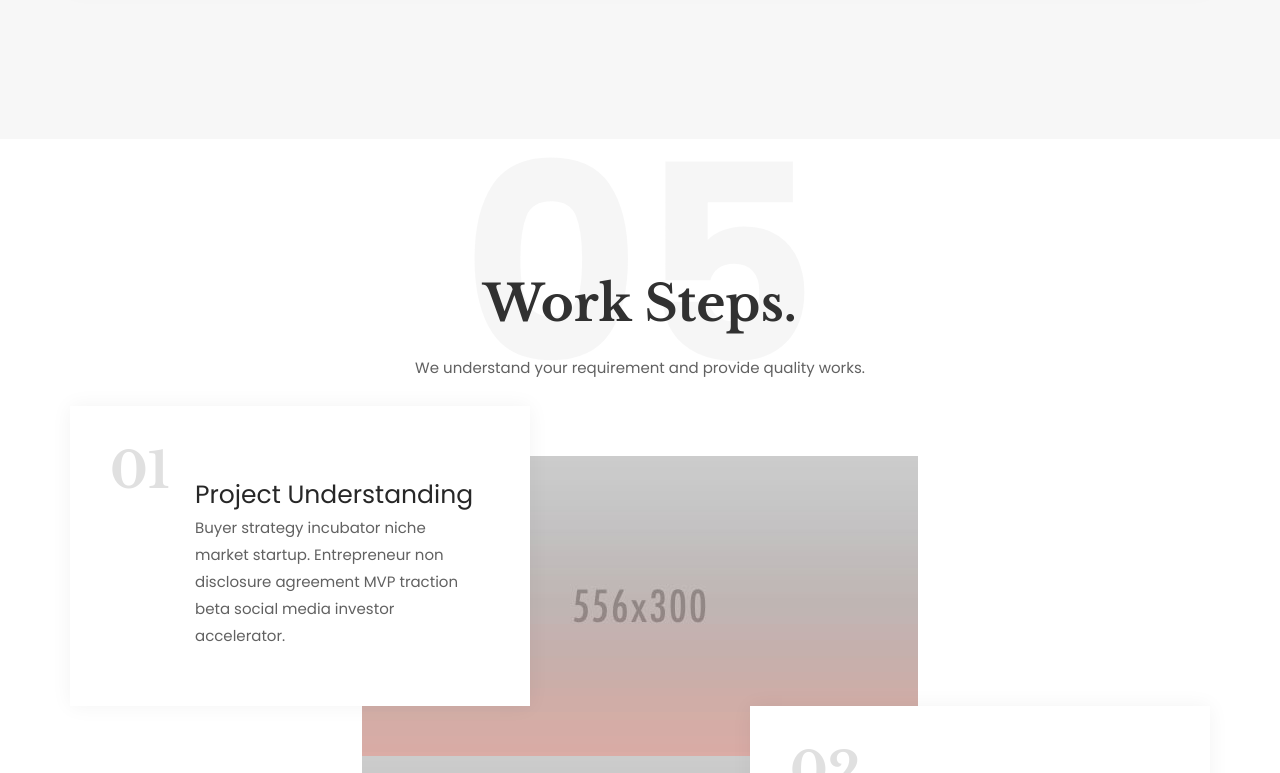
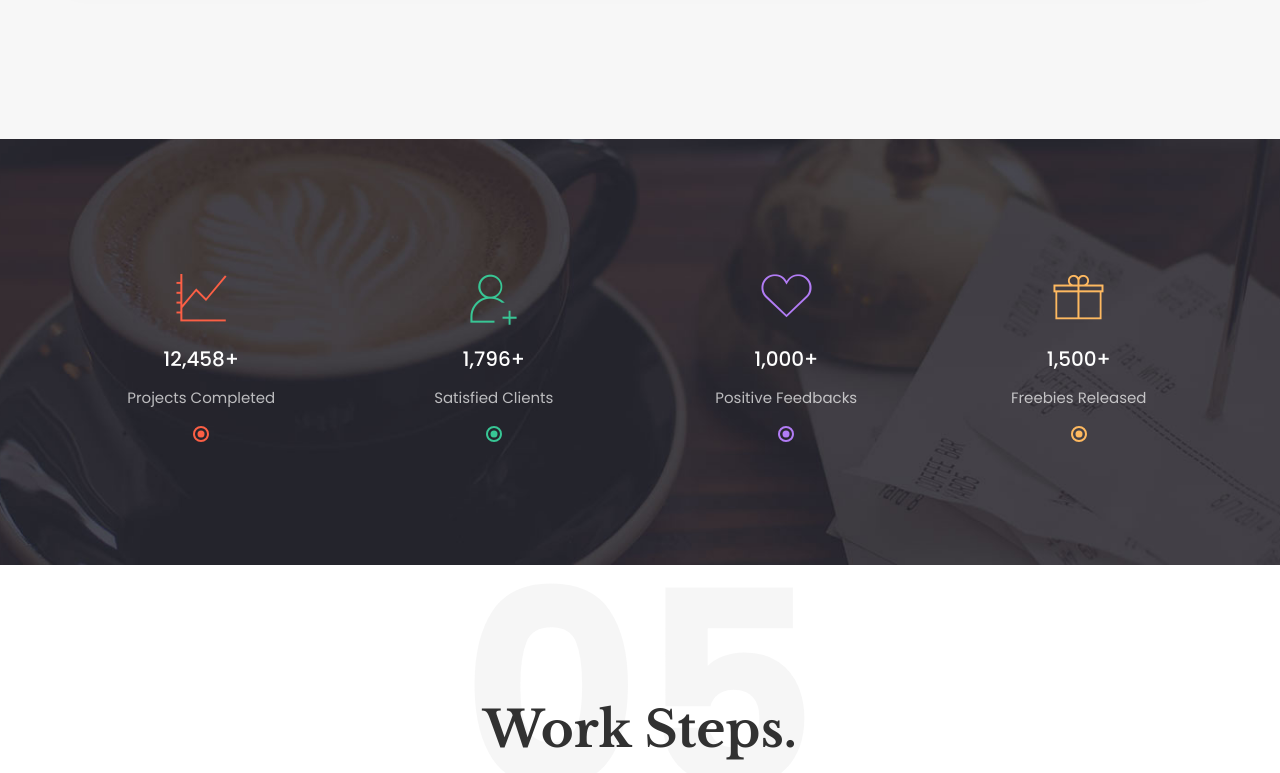
Before and after one commit to front87/practice, a plain HTML site: page brainPractice/index.html.html in a window 1280 px wide. Shown: the part 5660-6433 px from the top of the page. Drawn offline with nearby package versions, Linux system fonts and the light colour scheme.

Commit message:
evening program completed

```diff
--- a/brainPractice/css/styles.css
+++ b/brainPractice/css/styles.css
@@ -356,6 +356,71 @@ header {
 
 
 
+
+
+.features-block {
+  background: url(../img/bg-pic.jpg) no-repeat 50%/cover;
+  padding: 135px 0 120px;
+}
+.features-block ul {margin: 0 -15px;}
+.features-block li {
+  float: left;
+  padding: 0 15px;
+  text-align: center;
+  width: 25%;
+}
+.features-block h3 {
+  background: url(../img/f-icon1.png) no-repeat 50% 0;
+  color: #fefefe;
+  margin-bottom: 15px;
+  padding-top: 75px;
+}
+.features-block .clients h3 {background-image: url(../img/f-icon2.png);}
+.features-block .feedbacks h3 {background-image: url(../img/f-icon3.png);}
+.features-block .releases h3 {background-image: url(../img/f-icon4.png);}
+/*.features-block .circles {
+  background-color: #fff;
+  border-radius: 50%;
+  display: inline-block;
+  height: 15px;
+  width: 15px;
+  box-shadow: 0 0 0 4px #000, 0 0 0 8px #fff
+}*/
+
+.features-block .circles {
+  border: 2px solid transparent;
+  border-radius: 50%;
+  display: inline-block;
+  height: 16px;
+  position: relative;
+  width: 16px;
+}
+.features-block .circles:before {
+  content: '';
+  border-radius: 50%;
+  height: 7px;
+  position: absolute;
+  left: 50%;
+  top: 50%;
+  transform: translate(-50%, -50%);
+  width: 7px;
+}
+.features-block .projects .circles {border-color: #fc5f45;}
+.features-block .projects .circles:before {background-color: #fc5f45;}
+.features-block .clients .circles {border-color: #38c695;}
+.features-block .clients .circles:before {background-color: #38c695;}
+.features-block .feedbacks .circles {border-color: #b27cf5;}
+.features-block .feedbacks .circles:before {background-color: #b27cf5;}
+.features-block .releases .circles {border-color: #feb960;}
+.features-block .releases .circles:before {background-color: #feb960;}
+
+.features-block p {
+  color: rgba(254,254,254,0.7);
+  margin-bottom: 15px;
+}
+
+
+
 .article-about {
   background-color: #fff;
   box-shadow: 0px 0px 20px 0px rgba(0, 0, 0, 0.05);
@@ -366,7 +431,6 @@ header {
   margin-bottom: 25px;
 }
 .article-about .inner-content {
-  display: inline-block;
   font-size: 0;
 }
 .article-about .description-part {
@@ -448,3 +512,23 @@ header {
   color: #272727;
   font: 400 25px 'Poppins', serif;
 }
+
+
+.test-block .circle-block {
+  display: inline-block;
+  background-color: #fc5f45;
+  box-shadow: 0 0 0 4px #fff, 0 0 0 8px #fc5f45;
+  border-radius: 50%;
+  height: 100px;
+  width: 100px;
+  color: #fff;
+  font: 500 15px/1 'Poppins', serif;
+  text-align: center;
+  vertical-align: middle;
+}
+.test-block .circle-block:before {
+  content:'';
+  display: inline-block;
+  height: 100%;
+  vertical-align: middle;
+}
--- a/brainPractice/index.html.html
+++ b/brainPractice/index.html.html
@@ -222,6 +222,33 @@ facebook seed round A/B testing mass market. </p>
       </div>
     </div>
 
+    <div class="features-block">
+      <div class="content-wrapper">
+        <ul class="clearfix">
+          <li class="projects">
+            <h3>12,458+</h3>
+            <p>Projects Completed</p>
+            <span class="circles"></span>
+          </li>
+          <li class="clients">
+            <h3>1,796+</h3>
+            <p>Satisfied Clients</p>
+            <span class="circles"></span>
+          </li>
+          <li class="feedbacks">
+            <h3>1,000+</h3>
+            <p>Positive Feedbacks</p>
+            <span class="circles"></span>
+          </li>
+          <li class="releases">
+            <h3>1,500+</h3>
+            <p>Freebies Released</p>
+            <span class="circles"></span>
+          </li>
+        </ul>
+      </div>
+    </div>
+
     <div class="work-steps numbered-block"  data-title="05">
       <div class="content-wrapper">
         <div class="title-block">
@@ -271,6 +298,12 @@ accelerator.</p>
       </div>
     </div>
 
+    <div class="test-block">
+      <div class="content-wrapper">
+        <div class="circle-block">text</div>
+      </div>
+    </div>
+
 	</main>
 	<footer></footer>
 </body>
```
Also changed, not shown: brainPractice/img/bg-pic.jpg (added), brainPractice/img/f-icon1.png (added), brainPractice/img/f-icon2.png (added), brainPractice/img/f-icon3.png (added), brainPractice/img/f-icon4.png (added), brainPractice/img/.png (added).
